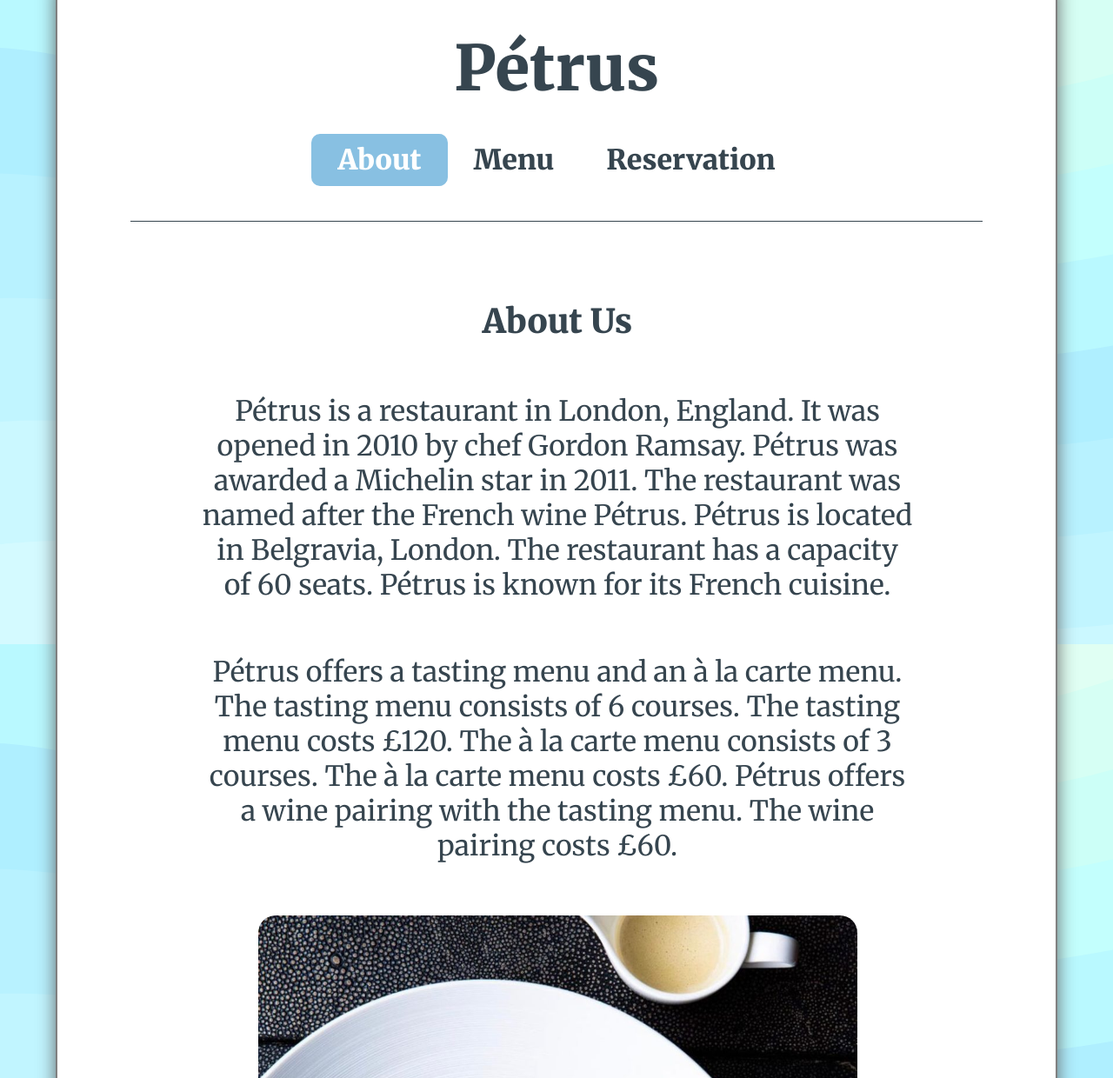
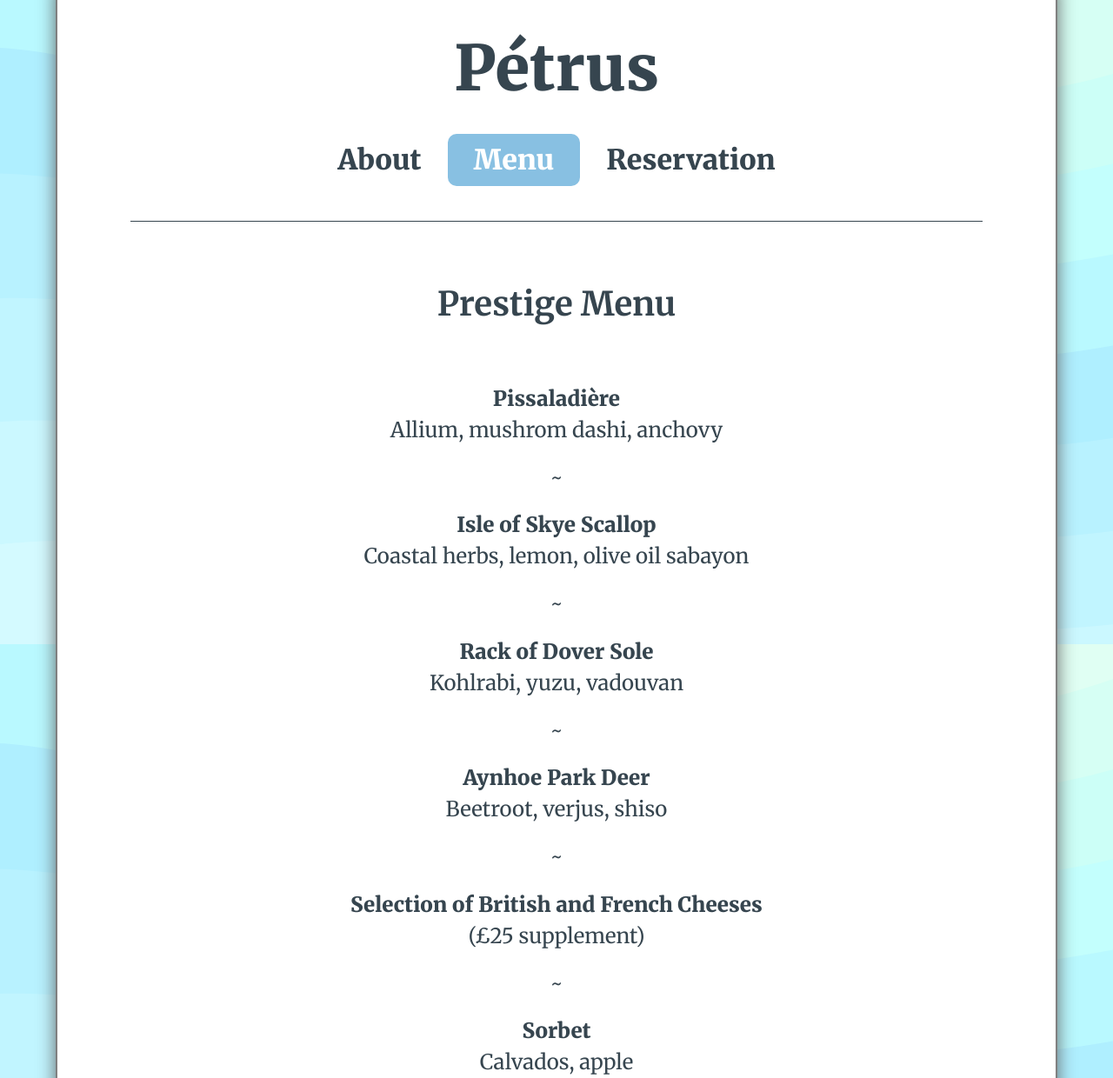
Before and after one commit to brianle169/restaurant-page, a website built with webpack: page src/template.html in a window 1280 px wide. Shown: the part 59-1299 px from the top of the page at 87% size. Built offline with nearby package versions, Linux system fonts and the light colour scheme.

Commit message:
Added Menu page content and styling.

```diff
--- a/src/index.js
+++ b/src/index.js
@@ -3,16 +3,17 @@
 import { MenuPage } from "./page_modules/menu-page.js";
 import { ReservationPage } from "./page_modules/reservation-page.js";
 
-const navBtns = document.querySelectorAll(".nav-btn");
-const content = document.getElementById("content");
+const mainModule = (() => {
+  const content = document.querySelector("header");
+  const contentParent = document.querySelector("body");
   let currentPage = "";
   let currentTarget;
 
   let windowLoadHandler = () => {
-  content.appendChild(AboutPage());
-  navBtns[0].classList.add("selected");
-  currentPage = navBtns[0].value;
-  currentTarget = navBtns[0];
+    content.insertAdjacentElement("afterend", MenuPage());
+    navBtns[1].classList.add("selected");
+    currentPage = navBtns[1].value;
+    currentTarget = navBtns[1];
   };
 
   let navClickHandler = (event) => {
@@ -21,27 +22,32 @@
     // add classList to current target
     event.target.classList.add("selected");
     currentTarget = event.target;
+    event.preventDefault();
     switch (currentTarget.value) {
       case "about": {
-      content.innerHTML = "";
-      content.appendChild(AboutPage());
+        contentParent.removeChild(content.nextSibling);
+        content.insertAdjacentElement("afterend", AboutPage());
         break;
       }
       case "menu": {
-      content.innerHTML = "";
-      content.appendChild(MenuPage());
+        contentParent.removeChild(content.nextSibling);
+        content.insertAdjacentElement("afterend", MenuPage());
         break;
       }
       case "reservation": {
-      content.innerHTML = "";
-      content.appendChild(ReservationPage());
+        contentParent.removeChild(content.nextSibling);
+        content.insertAdjacentElement("afterend", ReservationPage());
         break;
       }
     }
   };
 
-navBtns.forEach((button) => {
-  button.addEventListener("click", navClickHandler);
+  return { windowLoadHandler, navClickHandler };
+})();
+
+const navBtns = document.querySelectorAll(".nav-btn");
+navBtns.forEach((btn) => {
+  btn.addEventListener("click", mainModule.navClickHandler);
 });
 
-window.onload = windowLoadHandler;
+window.onload = mainModule.windowLoadHandler;
--- a/src/page_modules/menu-page.js
+++ b/src/page_modules/menu-page.js
@@ -1,48 +1,84 @@
-import ab1 from "../../assets/ab1.jpg";
-import ab2 from "../../assets/ab2.jpg";
+const menuItem = function (name, description) {
+  const item = document.createElement("div");
+  item.classList.add("menu-item");
+
+  const itemName = document.createElement("p");
+  itemName.textContent = name;
+  itemName.classList.add("name");
+
+  const itemDescription = document.createElement("p");
+  itemDescription.textContent = description;
+  itemDescription.classList.add("detail");
+
+  item.appendChild(itemName);
+  item.appendChild(itemDescription);
+
+  return item;
+};
+
+const separator = function (str) {
+  const sep = document.createElement("span");
+  sep.textContent = str;
+  sep.classList.add("separator");
+  return sep;
+};
 
 export function MenuPage() {
   // Create the div container for about page
-  const aboutPage = document.createElement("div");
-  aboutPage.classList.add("about");
-  aboutPage.id = "content";
+  const menuPage = document.createElement("div");
+  menuPage.classList.add("menu");
+  menuPage.id = "content";
 
-  // Start creating other elements
   // 1. Title h1
   const title = document.createElement("h1");
-  title.textContent = "Menu";
+  title.textContent = "Prestige Menu";
 
-  // 2. Description p
-  const desPara1 = document.createElement("p");
-  const desPara2 = document.createElement("p");
-  desPara1.classList.add("about-text");
-  desPara2.classList.add("about-text");
-  desPara1.textContent =
-    "Pétrus is a restaurant in London, England. It was opened in 2010 by chef Gordon Ramsay. Pétrus was awarded a Michelin star in 2011. The restaurant was named after the French wine Pétrus. Pétrus is located in Belgravia, London. The restaurant has a capacity of 60 seats. Pétrus is known for its French cuisine.";
-  desPara2.textContent =
-    "Pétrus offers a tasting menu and an à la carte menu. The tasting menu consists of 6 courses. The tasting menu costs £120. The à la carte menu consists of 3 courses. The à la carte menu costs £60. Pétrus offers a wine pairing with the tasting menu. The wine pairing costs £60.";
+  // 2. Menu Items
+  let item1 = menuItem("Pissaladière", "Allium, mushrom dashi, anchovy");
+  let item2 = menuItem(
+    "Isle of Skye Scallop",
+    "Coastal herbs, lemon, olive oil sabayon"
+  );
+  let item3 = menuItem("Rack of Dover Sole", "Kohlrabi, yuzu, vadouvan");
+  let item4 = menuItem("Aynhoe Park Deer", "Beetroot, verjus, shiso");
+  let item5 = menuItem(
+    "Selection of British and French Cheeses",
+    "(£25 supplement)"
+  );
+  let item6 = menuItem("Sorbet", "Calvados, apple");
+  let item7 = menuItem("Truffle ice cream", "Bodega, almond (supplement £15)");
+  let item8 = menuItem("Plaisir Sucré", "Chocolate chémeux, hazelnut, milk");
 
-  // 3. Image Gallery
-  const gallery = document.createElement("div");
-  gallery.classList.add("gallery");
+  // 3. Price
+  const price = document.createElement("p");
+  price.textContent = "£150 per person";
 
-  // 4. Images
-  const img1 = document.createElement("img");
-  const img2 = document.createElement("img");
-  img1.src = ab1;
-  img1.alt = "ab1";
-  img2.src = ab2;
-  img2.alt = "ab2";
+  // 4. Extras' prices
+  const extras = document.createElement("p");
+  extras.classList.add("extras");
+  extras.innerHTML =
+    "Non-alcoholic pairing £70 <br> Matching wines £150 <br> Premium matching wines £190 <br> The Connoisseur matching wines £395";
 
-  // Append elements to gallery
-  gallery.appendChild(img1);
-  gallery.appendChild(img2);
+  menuPage.appendChild(title);
+  menuPage.appendChild(item1);
+  menuPage.appendChild(separator("~"));
+  menuPage.appendChild(item2);
+  menuPage.appendChild(separator("~"));
+  menuPage.appendChild(item3);
+  menuPage.appendChild(separator("~"));
+  menuPage.appendChild(item4);
+  menuPage.appendChild(separator("~"));
+  menuPage.appendChild(item5);
+  menuPage.appendChild(separator("~"));
+  menuPage.appendChild(item6);
+  menuPage.appendChild(separator("or"));
+  menuPage.appendChild(item7);
+  menuPage.appendChild(separator("~"));
+  menuPage.appendChild(item8);
+  menuPage.appendChild(separator(""));
+  menuPage.appendChild(price);
+  menuPage.appendChild(separator(""));
+  menuPage.appendChild(extras);
 
-  // Append elements to aboutPage
-  aboutPage.appendChild(title);
-  aboutPage.appendChild(desPara1);
-  aboutPage.appendChild(desPara2);
-  aboutPage.appendChild(gallery);
-
-  return aboutPage;
+  return menuPage;
 }
--- a/src/page_modules/reservation-page.js
+++ b/src/page_modules/reservation-page.js
@@ -12,37 +12,37 @@
   const title = document.createElement("h1");
   title.textContent = "Reservation";
 
-  // 2. Description p
-  const desPara1 = document.createElement("p");
-  const desPara2 = document.createElement("p");
-  desPara1.classList.add("about-text");
-  desPara2.classList.add("about-text");
-  desPara1.textContent =
-    "Pétrus is a restaurant in London, England. It was opened in 2010 by chef Gordon Ramsay. Pétrus was awarded a Michelin star in 2011. The restaurant was named after the French wine Pétrus. Pétrus is located in Belgravia, London. The restaurant has a capacity of 60 seats. Pétrus is known for its French cuisine.";
-  desPara2.textContent =
-    "Pétrus offers a tasting menu and an à la carte menu. The tasting menu consists of 6 courses. The tasting menu costs £120. The à la carte menu consists of 3 courses. The à la carte menu costs £60. Pétrus offers a wine pairing with the tasting menu. The wine pairing costs £60.";
+  //   // 2. Description p
+  //   const desPara1 = document.createElement("p");
+  //   const desPara2 = document.createElement("p");
+  //   desPara1.classList.add("about-text");
+  //   desPara2.classList.add("about-text");
+  //   desPara1.textContent =
+  //     "Pétrus is a restaurant in London, England. It was opened in 2010 by chef Gordon Ramsay. Pétrus was awarded a Michelin star in 2011. The restaurant was named after the French wine Pétrus. Pétrus is located in Belgravia, London. The restaurant has a capacity of 60 seats. Pétrus is known for its French cuisine.";
+  //   desPara2.textContent =
+  //     "Pétrus offers a tasting menu and an à la carte menu. The tasting menu consists of 6 courses. The tasting menu costs £120. The à la carte menu consists of 3 courses. The à la carte menu costs £60. Pétrus offers a wine pairing with the tasting menu. The wine pairing costs £60.";
 
-  // 3. Image Gallery
-  const gallery = document.createElement("div");
-  gallery.classList.add("gallery");
+  //   // 3. Image Gallery
+  //   const gallery = document.createElement("div");
+  //   gallery.classList.add("gallery");
 
-  // 4. Images
-  const img1 = document.createElement("img");
-  const img2 = document.createElement("img");
-  img1.src = ab1;
-  img1.alt = "ab1";
-  img2.src = ab2;
-  img2.alt = "ab2";
+  //   // 4. Images
+  //   const img1 = document.createElement("img");
+  //   const img2 = document.createElement("img");
+  //   img1.src = ab1;
+  //   img1.alt = "ab1";
+  //   img2.src = ab2;
+  //   img2.alt = "ab2";
 
-  // Append elements to gallery
-  gallery.appendChild(img1);
-  gallery.appendChild(img2);
+  //   // Append elements to gallery
+  //   gallery.appendChild(img1);
+  //   gallery.appendChild(img2);
 
   // Append elements to aboutPage
   aboutPage.appendChild(title);
-  aboutPage.appendChild(desPara1);
-  aboutPage.appendChild(desPara2);
-  aboutPage.appendChild(gallery);
+  //   aboutPage.appendChild(desPara1);
+  //   aboutPage.appendChild(desPara2);
+  //   aboutPage.appendChild(gallery);
 
   return aboutPage;
 }
--- a/src/style.css
+++ b/src/style.css
@@ -100,7 +100,13 @@
   text-align: center;
 }
 
-.about {
+footer .credit {
+  margin-top: 10px;
+  font-size: 1.2rem;
+  font-weight: 400;
+}
+
+#content.about {
   display: flex;
   flex-direction: column;
   align-items: center;
@@ -108,18 +114,18 @@
   gap: 20px;
 }
 
-.about h1 {
+#content.about h1 {
   padding: 20px;
   font-size: clamp(2rem, 3vw, 3rem);
 }
 
 .about-text {
   text-align: center;
-  font-size: 1.8rem;
   font-weight: 500;
   max-width: 65ch;
-  font-size: clamp(1.5rem, 2.5vw, 2rem);
+  font-size: clamp(1rem, 2.5vw, 1.6rem);
   padding: 20px;
+  line-height: 1.5;
 }
 
 .gallery {
@@ -136,9 +142,48 @@
   border-radius: 20px;
 }
 
+#content.menu {
+  display: flex;
+  flex-direction: column;
+  align-items: center;
+  gap: 20px;
+}
+
+#content.menu h1 {
+  font-size: clamp(2rem, 3vw, 3rem);
+  font-weight: 600;
+  margin: 50px 0px;
+}
+
+.menu-item {
+  display: flex;
+  flex-direction: column;
+  align-items: center;
+  gap: 5px;
+}
+
+.menu-item p {
+  text-align: center;
+}
+
+.menu-item .detail {
+  font-weight: 400;
+}
+
+#content.menu .separator,
+#content.menu .extras {
+  font-weight: 400;
+  text-align: center;
+  line-height: 1.6;
+}
+
+#content.menu .extras {
+  margin-bottom: 30px;
+}
+
 @media only screen and (min-width: 2100px) {
   body {
-    width: 80%;
+    width: 85%;
   }
 
   header {
@@ -152,7 +197,7 @@
     font-size: 4.5rem;
   }
 
-  .about {
+  #content.about {
     padding: 20px 30px;
   }
 }
--- a/src/template.html
+++ b/src/template.html
@@ -16,31 +16,14 @@
         </button>
       </nav>
     </header>
-    <div id="content">
-      <!-- <div class="about">
-        <h1>About Us</h1>
-        <p class="about-text">
-          Pétrus is a restaurant in London, England. It was opened in 2010 by
-          chef Gordon Ramsay. Pétrus was awarded a Michelin star in 2011. The
-          restaurant was named after the French wine Pétrus. Pétrus is located
-          in Belgravia, London. The restaurant has a capacity of 60 seats.
-          Pétrus is known for its French cuisine.
-        </p>
-        <p class="about-text">
-          Pétrus offers a tasting menu and an à la carte menu. The tasting menu
-          consists of 6 courses. The tasting menu costs £120. The à la carte
-          menu consists of 3 courses. The à la carte menu costs £60. Pétrus
-          offers a wine pairing with the tasting menu. The wine pairing costs
-          £60.
-        </p>
-        <div class="gallery">
-          <img src="../assets/ab1.jpg" alt="ab1" />
-          <img src="../assets/ab2.jpg" alt="ab2" />
-        </div>
-      </div> -->
-    </div>
     <footer>
       <p>© 2025 Cong Minh Le. All rights reserved.</p>
+      <p class="credit">
+        Menu taken from
+        <a href="https://www.gordonramsayrestaurants.com/petrus/menus/"
+          >Pétrus by Gordon Ramsay.</a
+        >
+      </p>
     </footer>
   </body>
 </html>
```
Also changed, not shown: assets/menu.png (added). Lines whose indentation alone changed are shown as unchanged.
